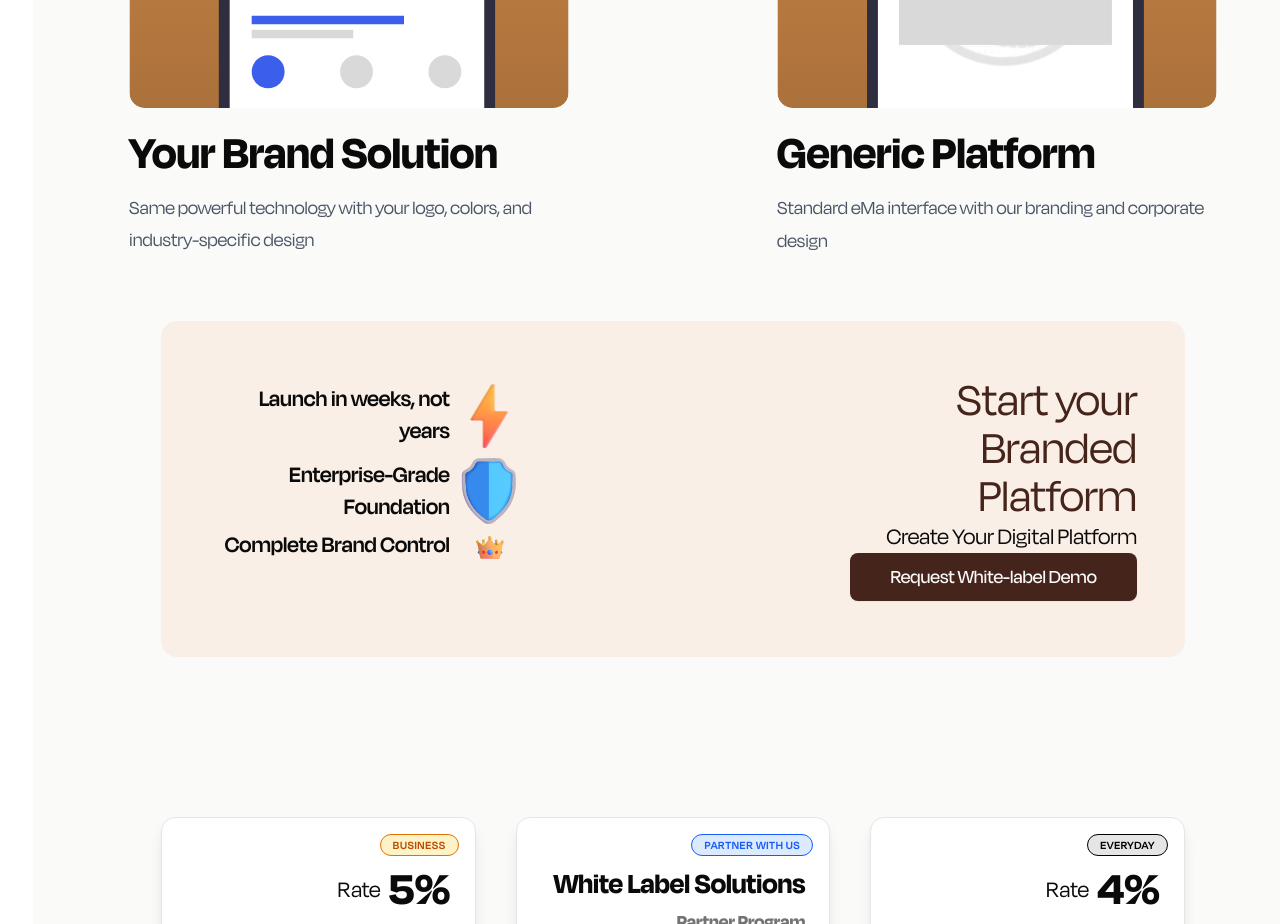
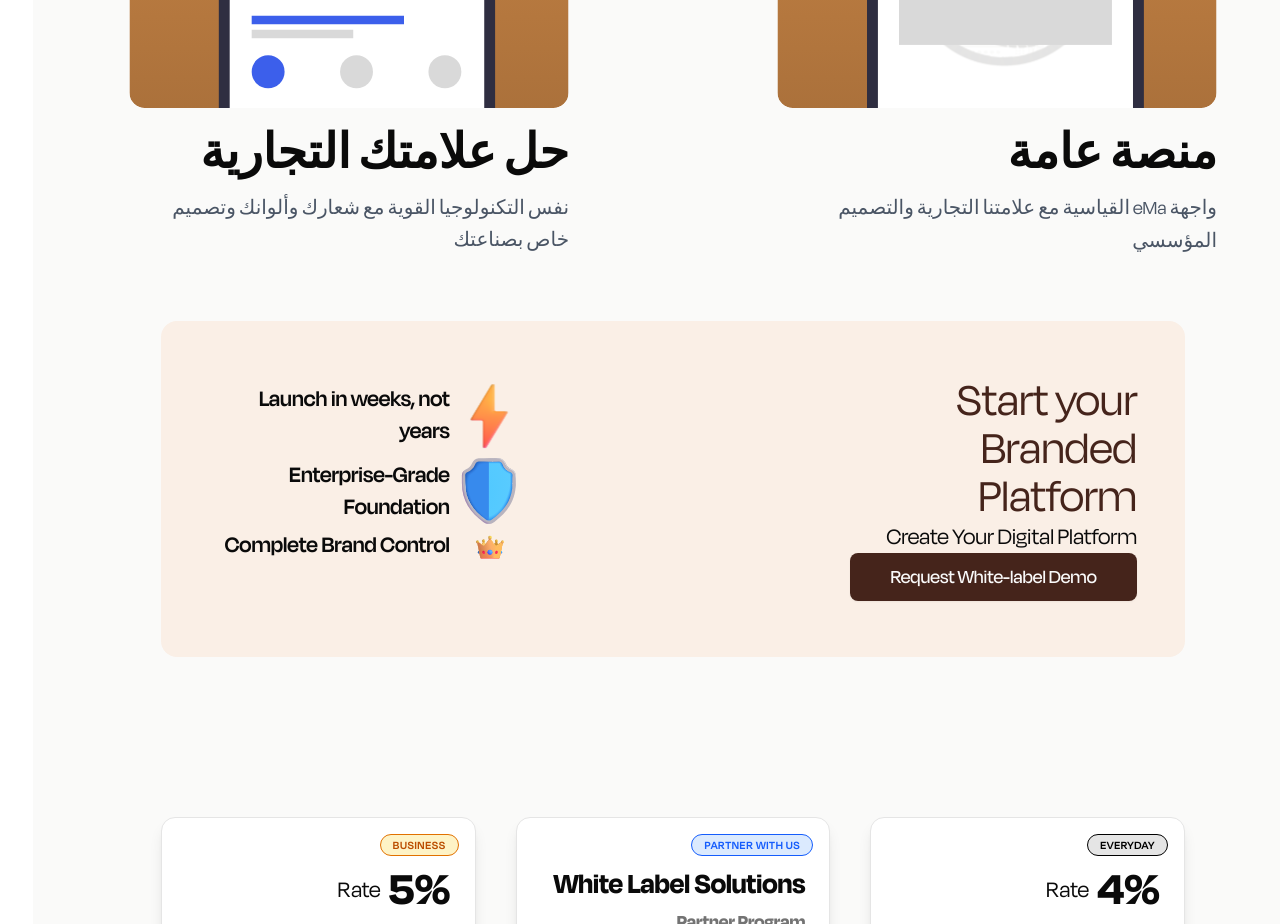
Before and after one commit to seif32/ema-landing, a React (Vite) app: page / in a window 1280 px wide. Shown: the part 9020-9944 px from the top of the page. Built offline with nearby package versions, Linux system fonts and the light colour scheme; no server answers.

Commit message:
refactor before-after-ar

```diff
--- a/src/components/sections/white-label-solutions/BeforeAfter.jsx
+++ b/src/components/sections/white-label-solutions/BeforeAfter.jsx
@@ -11,16 +11,16 @@ function BeforeAfter() {
           <div className="w-full max-w-xs sm:max-w-sm md:max-w-md lg:max-w-lg xl:max-w-xl">
             <img
               src={Before}
-              alt="before-white-label"
+              alt="قبل-العلامة-البيضاء"
               className="w-full h-auto"
             />
           </div>
-          <div className="mt-4 text-center lg:text-left lg:max-w-md">
+          <div className="mt-4 text-center lg:text-right lg:max-w-md">
             <h2 className="text-2xl font-bold leading-tight sm:text-3xl md:text-4xl lg:text-5xl xl:text-5xl">
-              Generic Platform
+              منصة عامة
             </h2>
             <p className="mt-2 text-sm leading-relaxed text-gray-600 sm:text-base md:text-lg lg:text-xl">
-              Standard eMa interface with our branding and corporate design
+              واجهة eMa القياسية مع علامتنا التجارية والتصميم المؤسسي
             </p>
           </div>
         </div>
@@ -35,17 +35,16 @@ function BeforeAfter() {
           <div className="w-full max-w-xs sm:max-w-sm md:max-w-md lg:max-w-lg xl:max-w-xl lg:self-end">
             <img
               src={After}
-              alt="after-white-label"
+              alt="بعد-العلامة-البيضاء"
               className="w-full h-auto"
             />
           </div>
-          <div className="mt-4 text-center lg:text-left lg:max-w-md">
+          <div className="mt-4 text-center lg:text-right lg:max-w-md">
             <h2 className="text-2xl font-bold leading-tight sm:text-3xl md:text-4xl lg:text-4xl xl:text-5xl">
-              Your Brand Solution
+              حل علامتك التجارية
             </h2>
             <p className="mt-2 text-sm leading-relaxed text-gray-600 sm:text-base md:text-lg lg:text-xl">
-              Same powerful technology with your logo, colors, and
-              industry-specific design
+              نفس التكنولوجيا القوية مع شعارك وألوانك وتصميم خاص بصناعتك
             </p>
           </div>
         </div>
```
